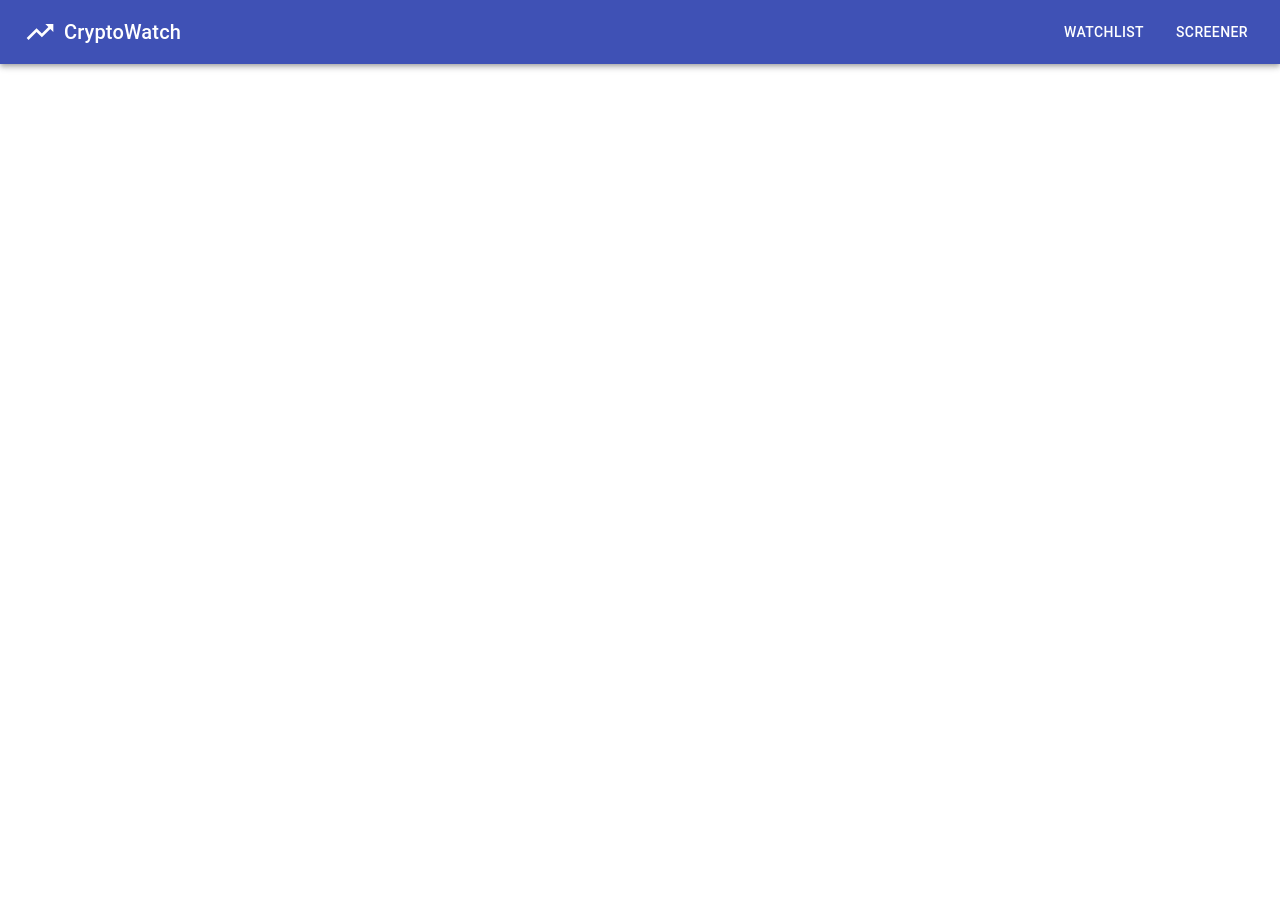
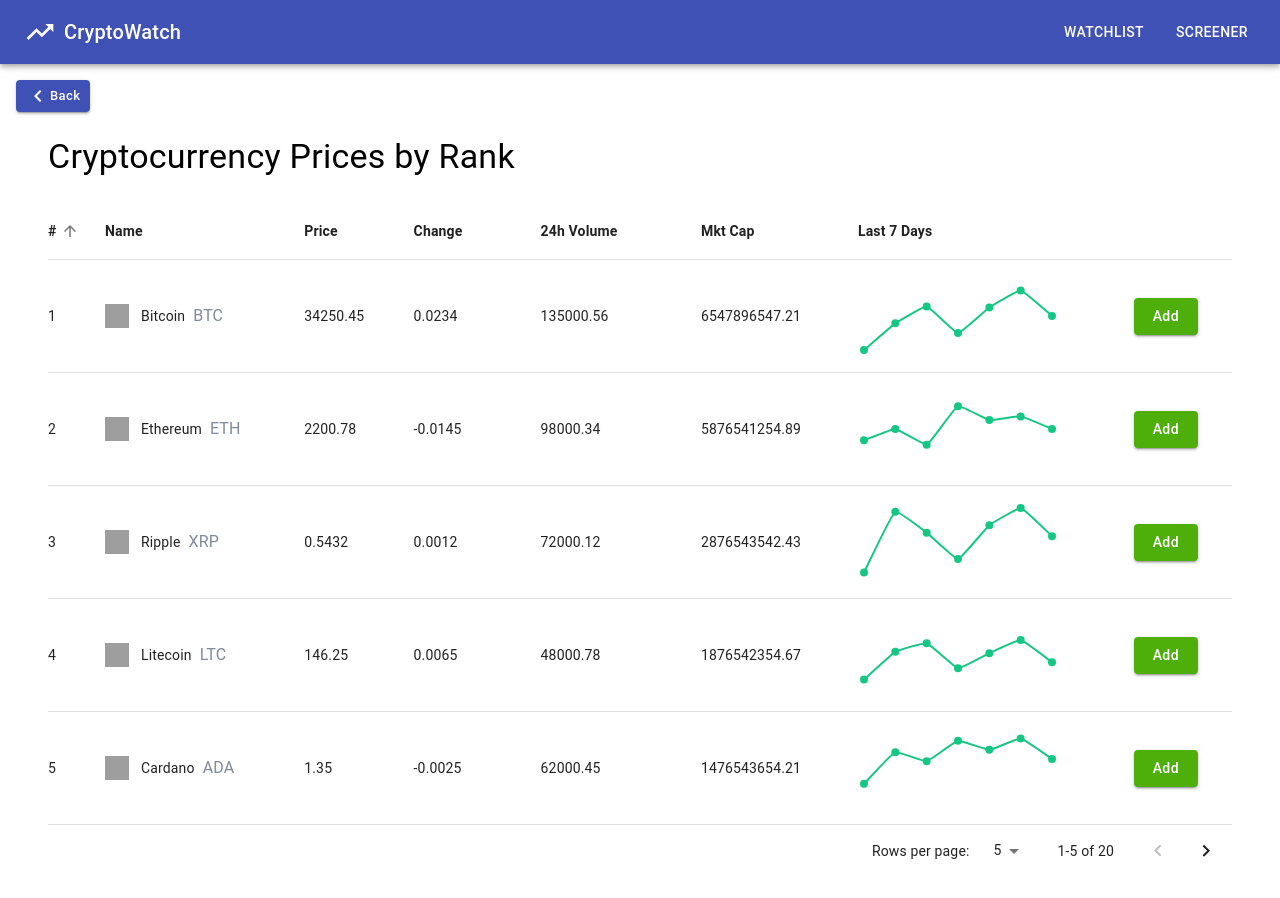
Before and after one commit to shridhiaggarwal/Crypto_Watchlist_Project, a React (Create React App) app: page /screener/1 in a window 1280 px wide. Shown: the top 898 px of the page. Before the commit the page ends 800 px from the top, so only its background shows below. Built offline with nearby package versions, Linux system fonts and the light colour scheme; grey boxes are pictures that could not be loaded.

Commit message:
add coins to watch list added

```diff
--- a/src/App.tsx
+++ b/src/App.tsx
@@ -11,8 +11,9 @@ function App() {
         <Navbar />
         <Routes>
           <Route path="/" element={<Watchlists />} />
+          <Route path="/watchlist/:watchlistId" element={<CryptoListPage />} />
           <Route path="/screener" element={<ScreenerPage />} />
-          <Route path="/watchlist/:watchlistId" element={<CryptoListPage />} />
+          <Route path="/screener/:watchlistId" element={<ScreenerPage />} />
         </Routes>
       </BrowserRouter>
     </>
--- a/src/Containers/CryptoTable/index.tsx
+++ b/src/Containers/CryptoTable/index.tsx
@@ -12,6 +12,7 @@ import styled from "styled-components";
 import CryptoGraph from "../CryptoGraph";
 import Box from "@material-ui/core/Box";
 import Button from "@material-ui/core/Button";
+import Typography from "@material-ui/core/Typography";
 
 interface ITableHeadCells {
   id: string;
@@ -48,6 +49,7 @@ interface ICryptoTableProps {
   rows: Array<ICoinProps>;
   showLast7Days: boolean;
   showAddButton?: boolean;
+  addCryptoCoin?: (addCoinData: ICoinProps) => void;
   showRemoveButton?: boolean;
   removeCryptoCoin?: (removeCoinSymbol: string) => void;
 }
@@ -86,12 +88,29 @@ const StyledButton = styled(Button)<{
   text-transform: none;
   background-color: ${(props) => props.backgroundColor};
   color: ${(props) => props.color};
+  &:hover {
+    background-color: ${(props) => props.backgroundColor};
+    color: ${(props) => props.color};
+  }
 `;
 
-const generateTableHeadCells = (showLast7Days: boolean) => {
+const StyledTypography = styled(Typography)<{
+  "font-color"?: string;
+  margin?: string;
+  component?: string;
+}>`
+  color: ${(props) => props["font-color"]};
+  margin: ${(props) => props["margin"]};
+`;
+
+const generateTableHeadCells = (
+  showLast7Days: boolean,
+  showAddButton?: boolean,
+  showRemoveButton?: boolean
+) => {
   let tableHeadCells: ITableHeadCells[] = [
     { id: "rank", align: "left", disablePadding: true, label: "#" },
-    { id: "coinNameIcon", align: "left", disablePadding: false, label: "Coin" },
+    { id: "coinNameIcon", align: "left", disablePadding: false, label: "Name" },
     { id: "price", align: "left", disablePadding: false, label: "Price" },
     { id: "change", align: "left", disablePadding: false, label: "Change" },
     {
@@ -112,12 +131,14 @@ const generateTableHeadCells = (showLast7Days: boolean) => {
     });
   }
 
+  if (showAddButton || showRemoveButton) {
     tableHeadCells.push({
       id: "action",
       align: "left",
       disablePadding: false,
       label: "",
     });
+  }
 
   return tableHeadCells;
 };
@@ -159,7 +180,14 @@ const CryptoTableHead = (props: ITableHeadProps) => {
 };
 
 const CryptoTable = (props: ICryptoTableProps) => {
-  const { rows, showLast7Days, showAddButton, showRemoveButton, removeCryptoCoin } = props;
+  const {
+    rows,
+    showLast7Days,
+    showAddButton,
+    addCryptoCoin,
+    showRemoveButton,
+    removeCryptoCoin,
+  } = props;
   const [order, setOrder] = React.useState<TableOrder>(TableOrder.ASC);
   const [orderBy, setOrderBy] = React.useState("rank");
   const [page, setPage] = React.useState(0);
@@ -229,7 +257,11 @@ const CryptoTable = (props: ICryptoTableProps) => {
       <TableContainer>
         <Table>
           <CryptoTableHead
-            headCells={generateTableHeadCells(showLast7Days)}
+            headCells={generateTableHeadCells(
+              showLast7Days,
+              showAddButton,
+              showRemoveButton
+            )}
             order={order}
             orderBy={orderBy}
             onRequestSort={handleRequestSort}
@@ -254,30 +286,29 @@ const CryptoTable = (props: ICryptoTableProps) => {
                       <StyledAlignedCell>
                         <StyledImage src={row.image} />
                         {row.name}
+                        <StyledTypography margin="0 0 0 8px" font-color="#808a9d">{row.symbol}</StyledTypography>
                       </StyledAlignedCell>
                     </TableCell>
                     <TableCell align="left">{row.price}</TableCell>
                     <TableCell align="left">{row.change}</TableCell>
                     <TableCell align="left">{row.volume24h}</TableCell>
                     <TableCell align="left">{row.mktCap}</TableCell>
+                    {row.last7Days && (
                       <TableCell align="left">
-                      {row.last7Days && (
                         <CryptoGraph graphData={row.last7Days} />
+                      </TableCell>
                     )}
-                    </TableCell>
                     <TableCell align="left">
-                      {showAddButton && (
+                      {showAddButton && addCryptoCoin && (
                         <StyledButton
                           variant="contained"
                           backgroundColor="#4eaf0a"
                           color="white"
-                          onClick={() => {}}
+                          onClick={() => addCryptoCoin(row)}
                         >
                           Add
                         </StyledButton>
                       )}
-                    </TableCell>
-                    <TableCell align="left">
                       {showRemoveButton && removeCryptoCoin && (
                         <StyledButton
                           variant="contained"
--- a/src/Pages/CryptoListPage/index.tsx
+++ b/src/Pages/CryptoListPage/index.tsx
@@ -25,24 +25,45 @@ const StyledTypography = styled(Typography)<{
   margin: ${(props) => props.margin};
 `;
 
-const StyledButton = styled(Button)`
+const StyledTitleBox = styled(Box)`
+  display: flex;
+  align-items: center;
+  justify-content: space-between;
+  margin-bottom: 16px;
+`;
+
+const StyledButton = styled(Button)<{
+  backgroundColor?: string;
+  color?: string;
+}>`
   text-transform: none;
+  background-color: ${(props) => props.backgroundColor};
+  color: ${(props) => props.color};
 `;
 
 const CryptoListPage = () => {
   const { watchlistId } = useParams();
   const navigate = useNavigate();
-  const [watchlists] =  useFetchWatchlistsData();
-  const [selectedWatchlist, setSelectedWatchlist] = React.useState<IWatchlistProps>();
+  const [watchlists] = useFetchWatchlistsData();
+  const [selectedWatchlist, setSelectedWatchlist] =
+    React.useState<IWatchlistProps>();
+
+  const handleAddCryptoCoin = () => {
+    if(selectedWatchlist){
+      navigate(`/screener/${selectedWatchlist.id}`);
+    }
+  };
 
   const handleRemoveCryptoCoin = (removeCoinSymbol: string) => {
     //update only selected watchlist and it coins array
-    if(selectedWatchlist){
-      let updatedCoins = selectedWatchlist.coins.filter((coin) => coin.symbol !== removeCoinSymbol);
+    if (selectedWatchlist) {
+      let updatedCoins = selectedWatchlist.coins.filter(
+        (coin) => coin.symbol !== removeCoinSymbol
+      );
       let updatedWatchlist = {
         ...selectedWatchlist,
         coins: updatedCoins,
-      }
+      };
       setSelectedWatchlist(updatedWatchlist);
 
       //update complete watchlists array in storage
@@ -54,7 +75,7 @@ const CryptoListPage = () => {
       });
       localStorage.setItem("watchlists", JSON.stringify(newWatchlists));
     }
-  }
+  };
 
   const handleGoBackClick = () => {
     localStorage.setItem("watchlistId", JSON.stringify(""));
@@ -63,26 +84,26 @@ const CryptoListPage = () => {
 
   const generateRowData = (watchlistCoins: any) => {
     let tableRows = watchlistCoins.map((coin: any, index: number) => {
-      const { rank, symbol, name, image, price, change, volume24h, mktCap, last7days } =
-        coin;
       return {
-        rank: rank,
-        symbol: symbol,
-        image: image,
-        name: name,
-        price: price,
-        change: change,
-        volume24h: volume24h,
-        mktCap: mktCap,
-        last7Days: last7days,
+        rank: coin.rank,
+        symbol: coin.symbol,
+        image: coin.image,
+        name: coin.name,
+        price: coin.price,
+        change: coin.change,
+        volume24h: coin.volume24h,
+        mktCap: coin.mktCap,
+        last7Days: coin.last7days,
       };
     });
     return tableRows;
   };
 
   React.useEffect(() => {
-    if(watchlists){
-      let result = watchlists.find((watchlist: IWatchlistProps) => watchlist.id === watchlistId);
+    if (watchlists && watchlistId) {
+      let result = watchlists.find(
+        (watchlist: IWatchlistProps) => watchlist.id === watchlistId
+      );
       setSelectedWatchlist(result);
     }
   }, [watchlists, watchlistId]);
@@ -102,10 +123,25 @@ const CryptoListPage = () => {
       <StyledPageContent>
         {selectedWatchlist ? (
           <>
-            <StyledTypography variant="h5" margin="0 0 16px 0">
-              {selectedWatchlist.name}
-            </StyledTypography>
-            <CryptoTable rows={generateRowData(selectedWatchlist.coins)} showLast7Days={false} showRemoveButton={true} removeCryptoCoin={handleRemoveCryptoCoin}/>
+            <StyledTitleBox>
+              <StyledTypography variant="h5">
+                {selectedWatchlist.name}
+              </StyledTypography>
+              <StyledButton
+                variant="contained"
+                backgroundColor="#4eaf0a"
+                color="white"
+                onClick={() => handleAddCryptoCoin()}
+              >
+                Add Coins
+              </StyledButton>
+            </StyledTitleBox>
+            <CryptoTable
+              rows={generateRowData(selectedWatchlist.coins)}
+              showLast7Days={false}
+              showRemoveButton={true}
+              removeCryptoCoin={handleRemoveCryptoCoin}
+            />
           </>
         ) : (
           <>
--- a/src/Pages/ScreenerPage/index.tsx
+++ b/src/Pages/ScreenerPage/index.tsx
@@ -1,55 +1,90 @@
-import React from "react";
+import React, { useState } from "react";
 import { useFetchCryptoListData } from "../../Hooks/use-fetch-cryptolist-data/use-fetch-cryptolist-data.hook";
 import Box from "@material-ui/core/Box";
 import CryptoTable from "../../Containers/CryptoTable";
 import CircularProgress from "@material-ui/core/CircularProgress";
 import Typography from "@material-ui/core/Typography";
-import styled from 'styled-components';
-import cryptoCoinsJson from "../../Jsons/cryptoCoins.json"
+import styled from "styled-components";
+import cryptoCoinsJson from "../../Jsons/cryptoCoins.json";
 import { ICoinProps } from "../../Containers/CryptoTable";
+import { useNavigate, useParams } from "react-router-dom";
+import { useFetchWatchlistsData } from "../../Hooks/use-fetch-watchlist-data/use-fetch-watchlists-data.hook";
+import { IWatchlistProps } from "../WatchListPage";
+import Button from "@material-ui/core/Button";
+import ChevronLeftIcon from "@material-ui/icons/ChevronLeft";
 
 const StyledPageBox = styled(Box)`
-  margin: 32px 48px;
+  margin: 16px 16px;
+`;
+
+const StyledPageContent = styled(Box)`
+  margin: 24px 32px;
 `;
 
 const StyledTypography = styled(Typography)<{
   margin?: string;
 }>`
-  margin: ${props => props.margin};
+  margin: ${(props) => props.margin};
+`;
+
+const StyledButton = styled(Button)<{
+  backgroundColor?: string;
+  color?: string;
+}>`
+  text-transform: none;
+  background-color: ${(props) => props.backgroundColor};
+  color: ${(props) => props.color};
 `;
 
 const ScreenerPage = () => {
-  const [cryptoList, isListLoading, errorListData] = [ [], false, false] //useFetchCryptoListData();
+  const { watchlistId } = useParams();
+  const navigate = useNavigate();
+  const [cryptoList, isListLoading, errorListData] = [[], false, false]; //useFetchCryptoListData();
   const cryptoCoins: Array<ICoinProps> = cryptoCoinsJson.coins;
+  const [watchlists] = useFetchWatchlistsData();
+  const [selectedWatchlist, setSelectedWatchlist] = useState<IWatchlistProps>();
 
-  console.log("rendering ScreenerPage");
+  console.log("rendering ScreenerPage", watchlistId);
 
-  const handleAddCryptoCoin = (removeCoinSymbol: string) => {
+  const handleAddCryptoCoin = (addCoinData: ICoinProps) => {
     debugger;
-    //update only selected watchlist and it coins array
-    // if(selectedWatchlist){
-    //   let updatedCoins = selectedWatchlist.coins.filter((coin) => coin.symbol !== removeCoinSymbol);
-    //   let updatedWatchlist = {
-    //     ...selectedWatchlist,
-    //     coins: updatedCoins,
-    //   }
-    //   setSelectedWatchlist(updatedWatchlist);
+    // update only selected watchlist and it coins array
+    if (selectedWatchlist) {
+      selectedWatchlist.coins.push(addCoinData);
+      let updatedWatchlist = {
+        ...selectedWatchlist,
+        coins: selectedWatchlist.coins,
+      };
+      setSelectedWatchlist(updatedWatchlist);
 
-    //   //update complete watchlists array in storage
-    //   let newWatchlists = watchlists.map((watchlist: IWatchlistProps) => {
-    //     if (watchlist.id === watchlistId) {
-    //       return updatedWatchlist;
-    //     }
-    //     return watchlist;
-    //   });
-    //   localStorage.setItem("watchlists", JSON.stringify(newWatchlists));
-    // }
+      // update complete watchlists array in storage
+      let newWatchlists = watchlists.map((watchlist: IWatchlistProps) => {
+        if (watchlist.id === watchlistId) {
+          return updatedWatchlist;
         }
+        return watchlist;
+      });
+      localStorage.setItem("watchlists", JSON.stringify(newWatchlists));
+    }
+  };
+
+  const handleGoBackClick = () => {
+    navigate(`/watchlist/${watchlistId}`);
+  };
 
   const generateRowData = (cryptoCoins: any) => {
     let tableRows = cryptoCoins.map((coin: any, index: number) => {
-      const { rank, symbol, name, image, price, change, volume24h, mktCap, last7days } =
-        coin;
+      const {
+        rank,
+        symbol,
+        name,
+        image,
+        price,
+        change,
+        volume24h,
+        mktCap,
+        last7days,
+      } = coin;
       return {
         rank: rank,
         symbol: symbol,
@@ -65,16 +100,44 @@ const ScreenerPage = () => {
     return tableRows;
   };
 
+  React.useEffect(() => {
+    if (watchlists && watchlistId) {
+      let result = watchlists.find(
+        (watchlist: IWatchlistProps) => watchlist.id === watchlistId
+      );
+      setSelectedWatchlist(result);
+    }
+  }, [watchlists, watchlistId]);
+
   return (
     <StyledPageBox>
-      <StyledTypography variant="h4" margin="0 0 24px 0">Cryptocurrency Prices by Rank</StyledTypography>
+      <StyledButton
+        variant="contained"
+        color="primary"
+        size="small"
+        onClick={() => handleGoBackClick()}
+      >
+        <ChevronLeftIcon /> Back
+      </StyledButton>
+      <StyledPageContent>
+        <StyledTypography variant="h4" margin="0 0 24px 0">
+          {selectedWatchlist
+            ? `Add Coins to "${selectedWatchlist.name}" Watchlist`
+            : "Cryptocurrency Prices by Rank"}
+        </StyledTypography>
         {isListLoading ? (
           <Box width="100%" height="100%">
             <CircularProgress />
           </Box>
         ) : (
-        <CryptoTable rows={generateRowData(cryptoCoins)} showLast7Days={true} showAddButton={true}/>
+          <CryptoTable
+            rows={generateRowData(cryptoCoins)}
+            showLast7Days={true}
+            showAddButton={!!watchlistId}
+            addCryptoCoin={!!watchlistId ? handleAddCryptoCoin : () => {}}
+          />
         )}
+      </StyledPageContent>
     </StyledPageBox>
   );
 };
```
Lines whose indentation alone changed are shown as unchanged.
